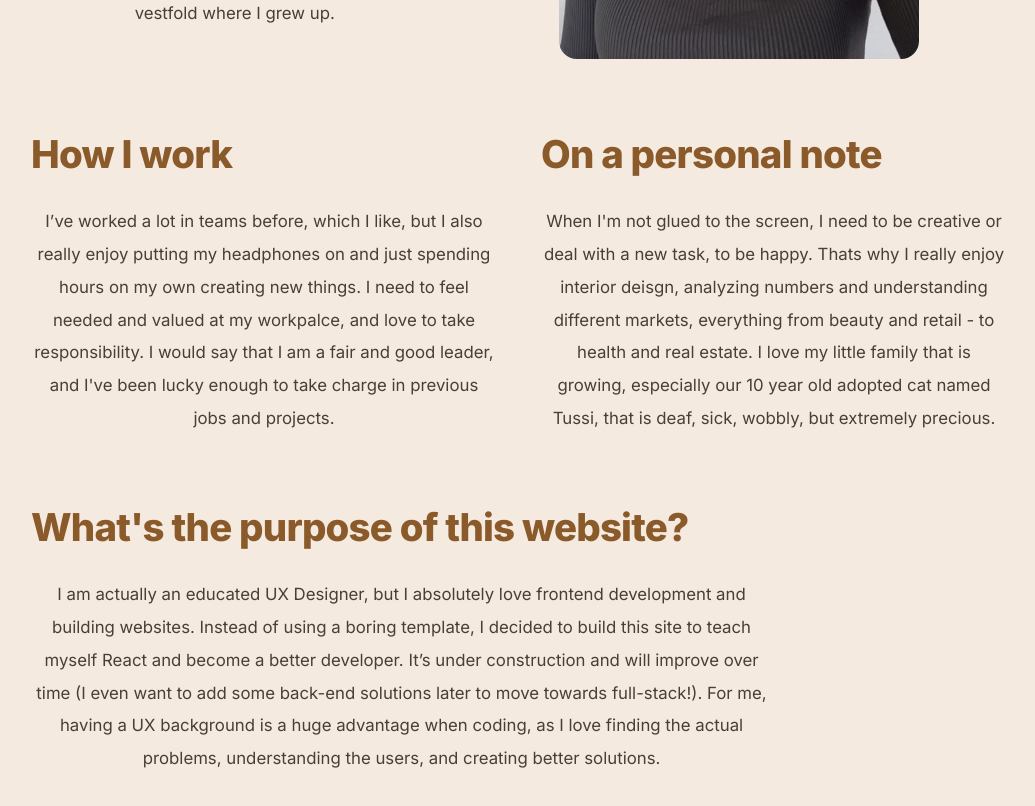
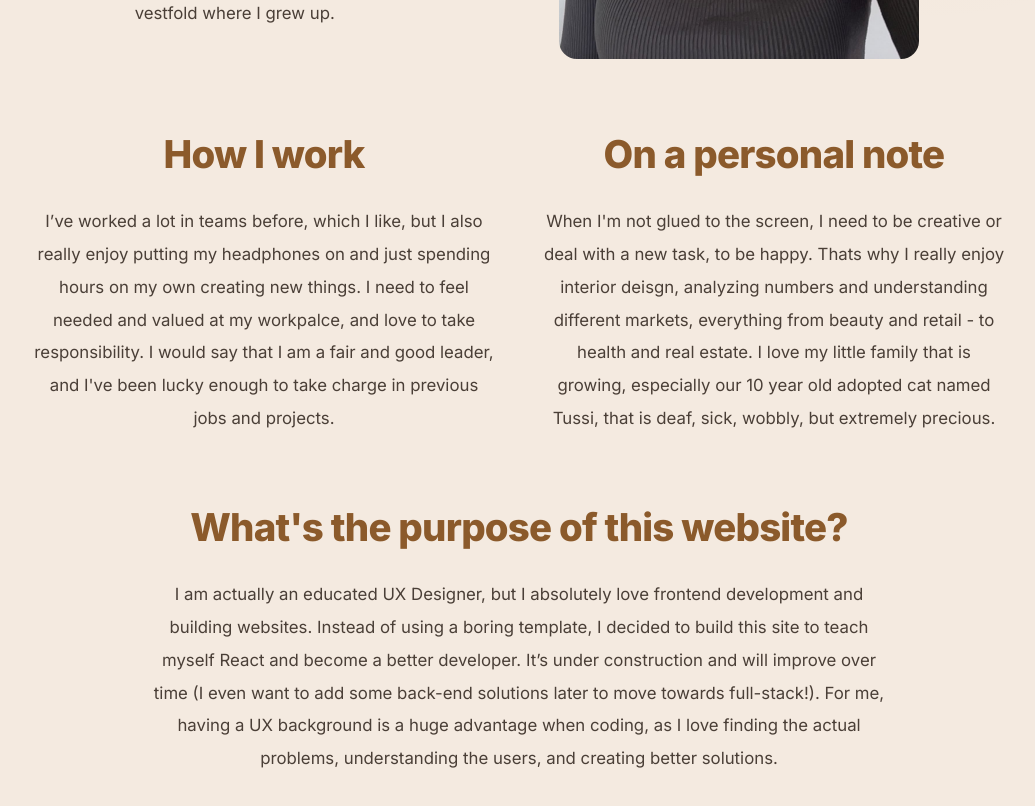
Before and after one commit to ma1ken/nettside, a React (Create React App) app in the folder frontend/: page / in a window 1280 px wide. Shown: the part 660-1466 px from the top of the page, without its empty margins (121-1156 px from the left). Built offline with nearby package versions, Linux system fonts and the light colour scheme.

Commit message:
changed css for alignment h2 and p

```diff
--- a/frontend/src/Styles/Pages.css
+++ b/frontend/src/Styles/Pages.css
@@ -40,6 +40,7 @@ h2 {
   font-family: "Inter", sans-serif;
   font-weight: 800;
   letter-spacing: -0.02em;
+  justify-self:center;
 }
 
 h3 {
@@ -85,6 +86,7 @@ p {
   margin-top: 0.8rem;
   margin-bottom: 1.8rem;
   max-width: 70ch;
+  justify-self: center;
 }
 
 h2 + p {
@@ -227,10 +229,10 @@ img {
   /* height: auto; */
   border-radius: 18px;
   /* object-fit: cover; */
-  height: 0;            /* Helt kritisk: Hindrer bildet i å presse opp høyden på div-en */
-  min-height: 100%;     /* Tvinger bildet til å fylle den høyden teksten har laget */
-  width: auto;          /* Sørger for at bredden justerer seg automatisk etter den nye høyden */
-  object-fit: contain;  /* Bevarer bildets proporsjoner perfekt så det ikke blir strukket */
+  height: 0; /* Helt kritisk: Hindrer bildet i å presse opp høyden på div-en */
+  min-height: 100%; /* Tvinger bildet til å fylle den høyden teksten har laget */
+  width: auto; /* Sørger for at bredden justerer seg automatisk etter den nye høyden */
+  object-fit: contain; /* Bevarer bildets proporsjoner perfekt så det ikke blir strukket */
   flex-shrink: 0;
 }
 
```
